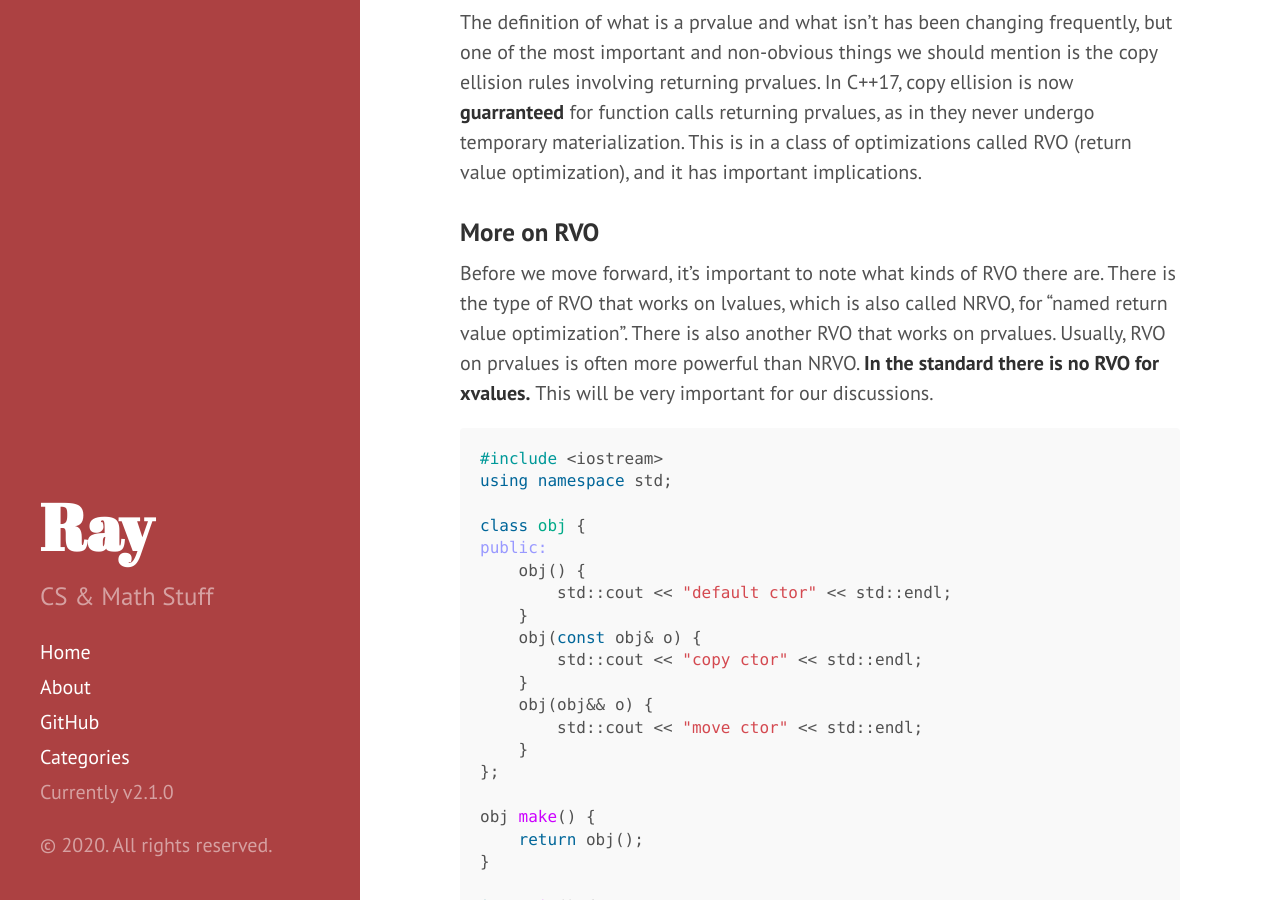
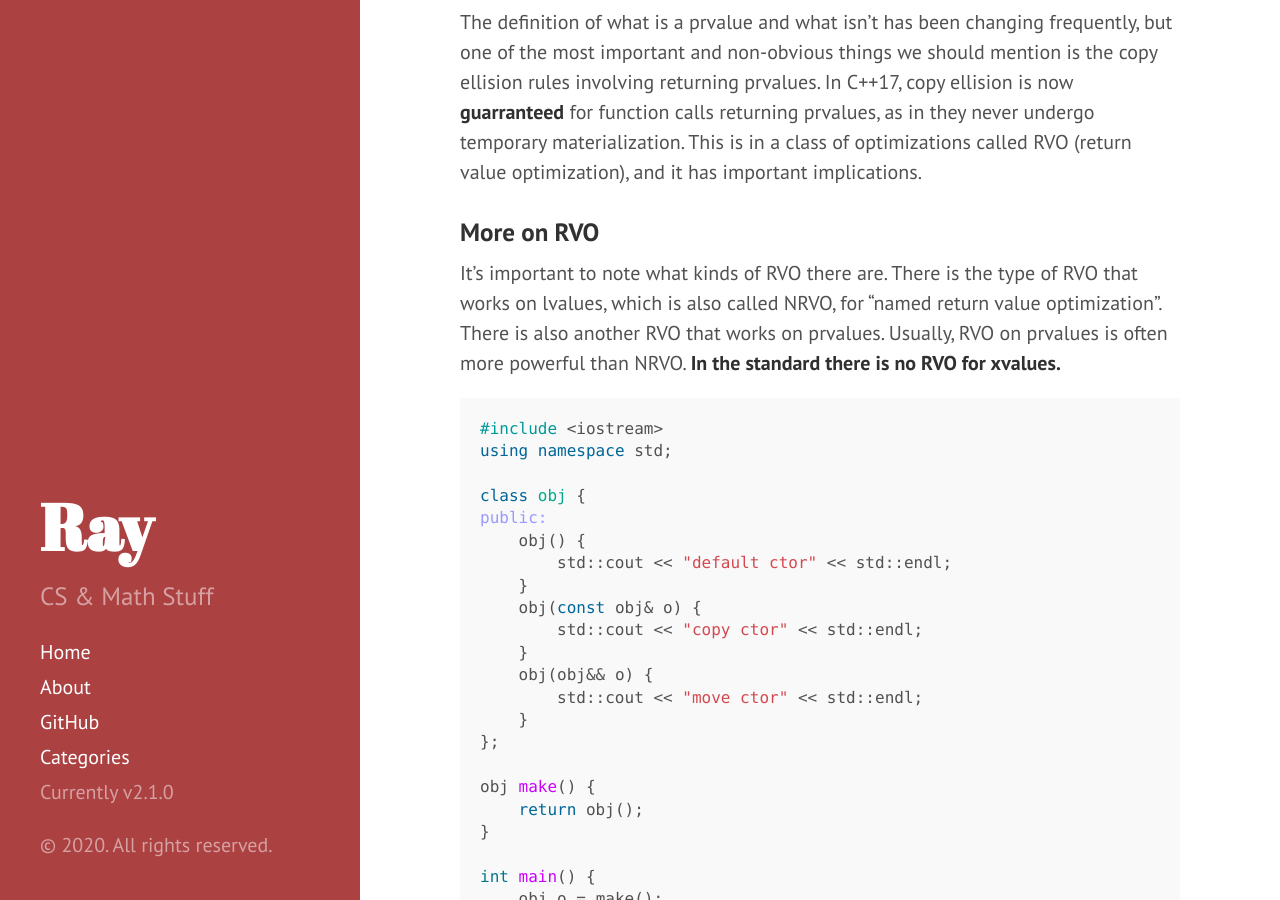
Before and after one commit to OneRaynyDay/oneraynyday.github.io, a Jekyll site: the page built from _posts/2020-07-03-Value-Categories.md, in a window 1280 px wide and 900 px high, scrolled down 7472 px. Built offline with Jekyll 4.4.1, drawn with Linux system fonts in a browser that asks for light colours; comment, search, counter and statistics services are not loaded.

Commit message:
rename file

````diff
--- a/_posts/2020-07-03-Value-Categories-WIP.md
+++ b/_posts/2020-07-03-Value-Categories.md
@@ -250,7 +250,7 @@ The definition of what is a prvalue and what isn't has been changing frequently,
 
 ### More on RVO
 
-Before we move forward, it's important to note what kinds of RVO there are. There is the type of RVO that works on lvalues, which is also called NRVO, for "named return value optimization". There is also another RVO that works on prvalues. Usually, RVO on prvalues is often more powerful than NRVO. **In the standard there is no RVO for xvalues.** This will be very important for our discussions.
+It's important to note what kinds of RVO there are. There is the type of RVO that works on lvalues, which is also called NRVO, for "named return value optimization". There is also another RVO that works on prvalues. Usually, RVO on prvalues is often more powerful than NRVO. **In the standard there is no RVO for xvalues.**
 
 ```c++
 #include <iostream>
````
